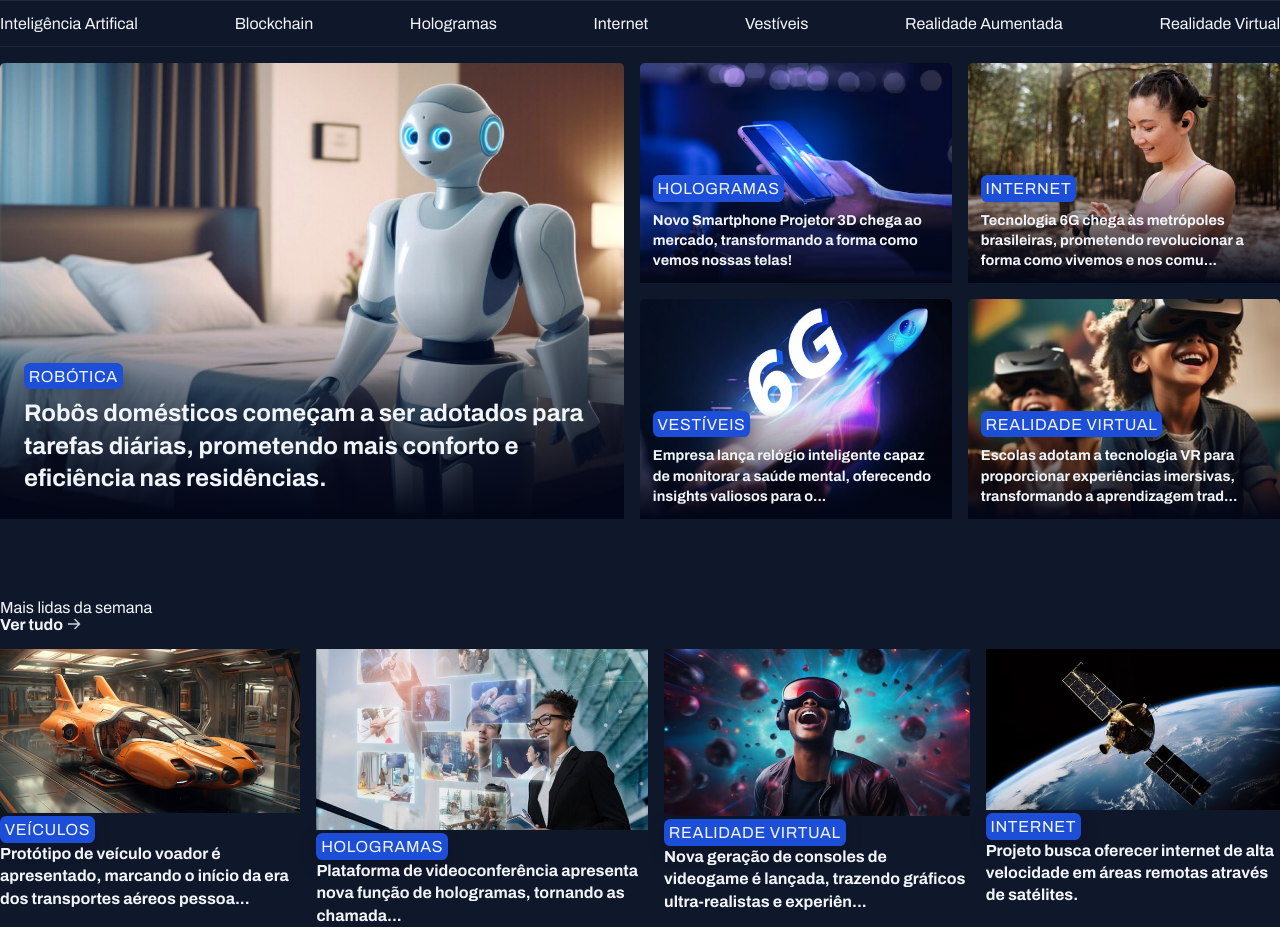
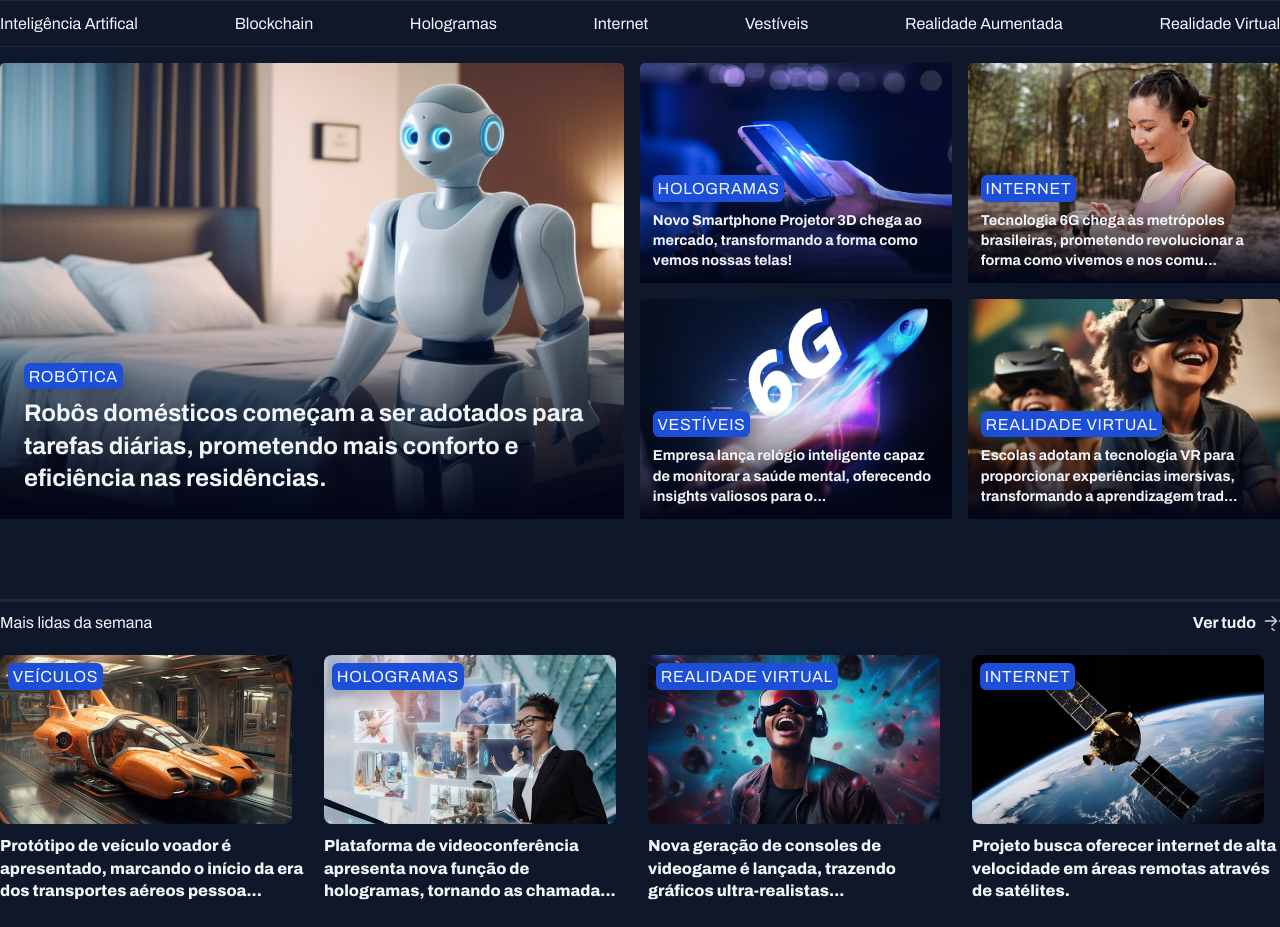
Before and after one commit to clara-nascie/Site-de-not-cias, a plain HTML site: page index.html in a window 1280 px wide. Shown: the part 62-989 px from the top of the page. After the commit the page ends 965 px from the top, so only its background shows below. Drawn offline with Linux system fonts and the light colour scheme.

Commit message:
feat: weekly settings

```diff
--- a/index.html
+++ b/index.html
@@ -93,54 +93,48 @@
         </div>
       </section>
     </main>
-    <section id="weekly" class="grid container gap-16">
-      <header>
+    <section id="weekly" class="container">
+      <header class="grid grid-flow-col">
         <h3>Mais lidas da semana</h3>
-          <a href="#">
+        <a href="#" class="grid grid-flow-col">
           <strong>Ver tudo</strong>
+          <span></span>
         </a>
-          <span>
-            <img src="Assets/Icons/Arrow.png" alt="Seção ver tudo" />
-          </span>
       </header>
-      <div class="grid grid-flow-col gap-16">
+      <div id="weekly-images" class=" gap-16">
         <figure>
+          <span class="content-tag">VEÍCULOS</span>
           <img src="Assets/images/Image 06.png" alt="" />
-          <figcaption>
-            <span class="content-tag">VEÍCULOS</span>
           <h2 class="text-xl">
-              Protótipo de veículo voador é apresentado, marcando o início da era dos transportes aéreos pessoa...
+            Protótipo de veículo voador é apresentado, marcando o início da era
+            dos transportes aéreos pessoa...
           </h2>
-          </figcaption>
         </figure>
         <figure>
+          <span class="content-tag">HOLOGRAMAS</span>
           <img src="Assets/images/Image 07.png" alt="" />
-           <figcaption>
-            <span class="content-tag">HOLOGRAMAS</span>
           <h2 class="text-xl">
-              Plataforma de videoconferência apresenta nova função de hologramas, tornando as chamada...
+            Plataforma de videoconferência apresenta nova função de hologramas,
+            tornando as chamada...
           </h2>
-          </figcaption>
         </figure>
         <figure>
+          <span class="content-tag">REALIDADE VIRTUAL</span>
           <img src="Assets/images/Image 08.png" alt="" />
-          <figcaption>
-            <span class="content-tag">REALIDADE VIRTUAL</span>
           <h2 class="text-xl">
-              Nova geração de consoles de videogame é lançada, trazendo gráficos ultra-realistas e experiên...
+            Nova geração de consoles de videogame é lançada, trazendo gráficos
+            ultra-realistas...
           </h2>
-          </figcaption>
         </figure>
         <figure>
+          <span class="content-tag">INTERNET</span>
           <img src="Assets/images/Image 09.png" alt="" />
-          <figcaption>
-            <span class="content-tag">INTERNET</span>
           <h2 class="text-xl">
-              Projeto busca oferecer internet de alta velocidade em áreas remotas através de satélites.
+            Projeto busca oferecer internet de alta velocidade em áreas remotas
+            através de satélites.
           </h2>
-          </figcaption>
         </figure>
       </div>
-    </section2>
+    </section>
   </body>
 </html>
--- a/styles/index.css
+++ b/styles/index.css
@@ -2,4 +2,4 @@
 @import url(utilitys.css);
 @import url(header.css);
 @import url(sections.css);
-@import url(section2.css);
+@import url(weekly.css);
--- a/styles/section2.css
+++ /dev/null
@@ -1,11 +0,0 @@
-section2 {
-    padding-block: 1.5rem;
-}
-
-#second-section {
-    display: flex;
-    justify-content: space-between;
-    margin-top: solid 1px white;
-
-
-}
--- a/styles/sections.css
+++ b/styles/sections.css
@@ -1,3 +1,25 @@
+section header {
+    border-top: 0.2rem solid var(--stroke-color);
+    padding-block: 0.8rem 1.5rem;
+    font: var(--spann);
+
+    a {
+        justify-self: end;
+        align-items: center;
+        gap: 0.5rem;
+    }
+
+    span {
+        background-image: url(../Assets/Icons/Arrow.png);
+        height: 1rem;
+        width: 1rem;
+    }
+
+    &:hover span {
+        background-image: url(../Assets/Icons/ArrowRightHover.svg);
+    }
+}
+
 #featured {
     img {
         height: 100%;
@@ -15,9 +37,7 @@
         position: absolute;
         inset: 0;
         top: 50%;
-        background: linear-gradient(180deg,
-                transparent 0%,
-                #020617 100%);
+        background: linear-gradient(180deg, transparent 0%, #020617 100%);
     }
 
     figcaption {
@@ -25,7 +45,8 @@
         bottom: 0%;
         padding: 1.5rem;
 
-        &:has(.text-lg) {     /*aplica a propriedade no elem que tiver a classe dentro do parenteses*/
+        &:has(.text-lg) {
+            /*aplica a propriedade no elem que tiver a classe dentro do parenteses*/
             padding: 0.8rem;
         }
 
--- /dev/null
+++ b/styles/weekly.css
@@ -0,0 +1,30 @@
+#weekly-images {
+    display: grid;
+    grid-template-columns: repeat(4,1fr);
+
+    img {
+        width: 18.25rem;
+        height: 10.56rem;
+        object-fit: cover;
+        border-radius: 0.5rem;
+
+    }
+}
+
+#weekly {
+    figure {
+        position: relative;
+
+        .content-tag {
+            position: absolute;
+            top: 0.5rem;
+            left: 0.5rem;
+        }
+
+        h2 {
+            margin-top: 0.5rem;
+            font-weight: 800;
+
+        }
+    }
+}
```
Also changed, not shown: styles/global.css (line endings or trailing spaces). Lines whose indentation alone changed are shown as unchanged.
